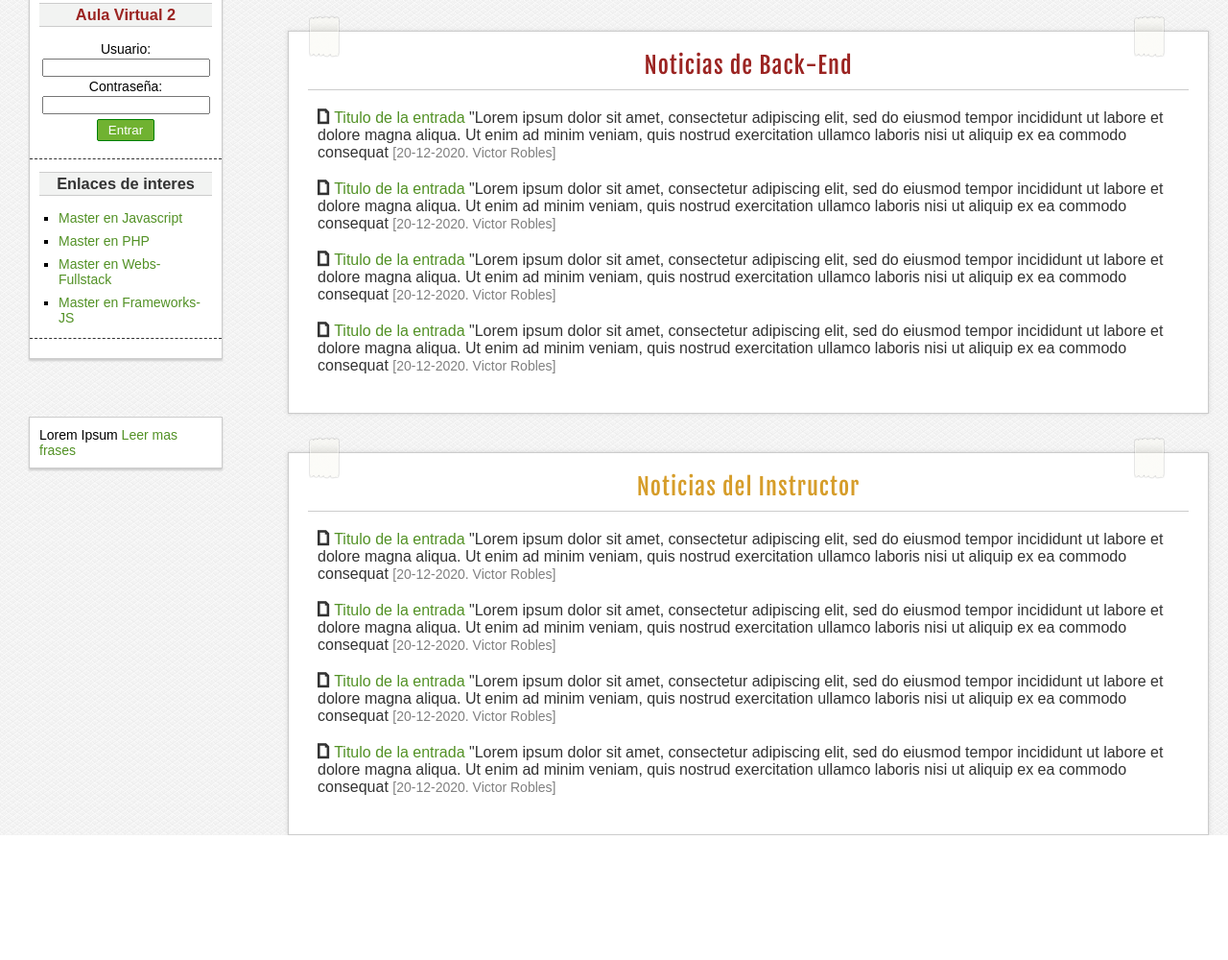
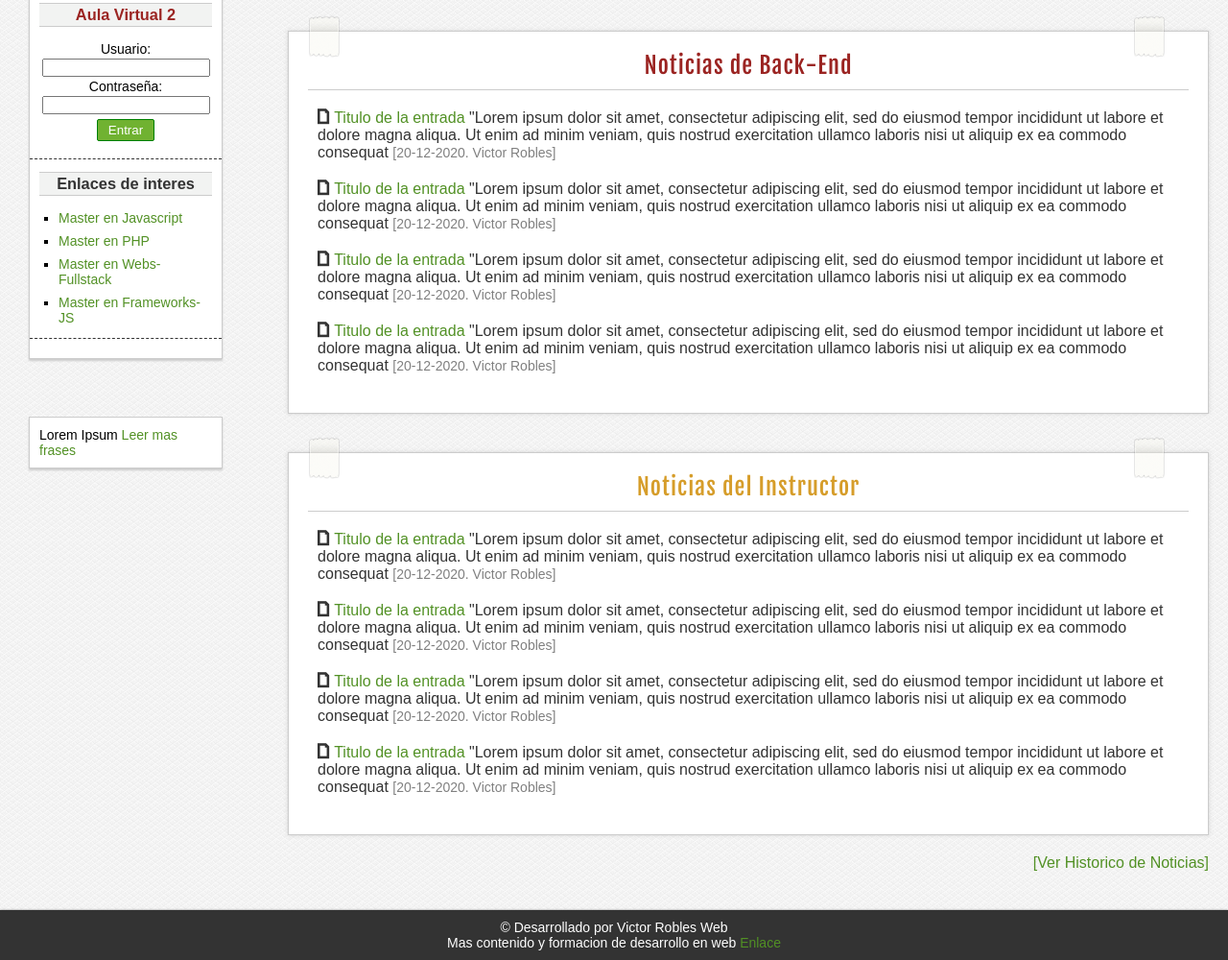
Before and after one commit to auscultarem/JavaScript, a plain HTML site: page Maquetacion1/index.html in a window 1280 px wide. Shown: the part 737-1737 px from the top of the page at 96% size. Before the commit the page ends 1607 px from the top, so only its background shows below. Drawn offline with Linux system fonts and the light colour scheme.

Commit message:
Maquetacion y CSS

```diff
--- a/Maquetacion1/css/style.css
+++ b/Maquetacion1/css/style.css
@@ -133,6 +133,11 @@ a:hover{
 	margin-top: -2px;
 }
 
+.clearfix{
+	float: none;
+	clear: both;
+}
+
 /* Cabecera */
 #header{
 	min-width:1024px;
@@ -257,8 +262,9 @@ a:hover{
 /*Contenido*/
 #content {
 	width: 1250;
-	min-height; 1100px;
+	min-height: 1100px;
 	margin: 0px auto;
+	font-family: sans-serif, Arial, Helvetica, sans-serif;
 }
 
 /*Barra lateral*/
@@ -400,3 +406,26 @@ a:hover{
 #sections .stickerTwo{
 	margin-left: 860px;
 }
+
+#history{
+	float: right;
+	margin-top: 20px;
+	margin-right: 20px;
+
+}
+
+/* Pie de pagina*/
+#footer{
+	width: 100%;
+	margin: 0px auto;
+	text-align: center;
+	margin-top: 40px;
+	background-color: #333333;
+	padding-top: 10px;
+	padding-bottom: 10px;
+	color: white;
+	font-family: sans-serif;
+	font-size: 14px;
+	box-shadow: 0px 0px 2px gray;
+
+}
--- a/Maquetacion1/index.html
+++ b/Maquetacion1/index.html
@@ -317,8 +317,28 @@
 			<a href="#">Leer mas frases</a>
 		 </aside>
 
+	<div class="clearfix"></div>
+
+	<div id="history">
+		<a href="#">[Ver Historico de Noticias]</a>
+
+	</div>
+
+
 	</div>
 <!-- 	Fin del contenido central -->
+
+<!-- Footer -->
+<div class="clearfix"></div>
+
+<footer id="footer">
+	<p>&copy; Desarrollado por Victor Robles Web</p>
+	<p>Mas contenido y formacion de desarrollo en web <a href="#">Enlace</a></p>
+
+</footer>
+
+<!-- Fin del footer -->
+
 
 
 
```
